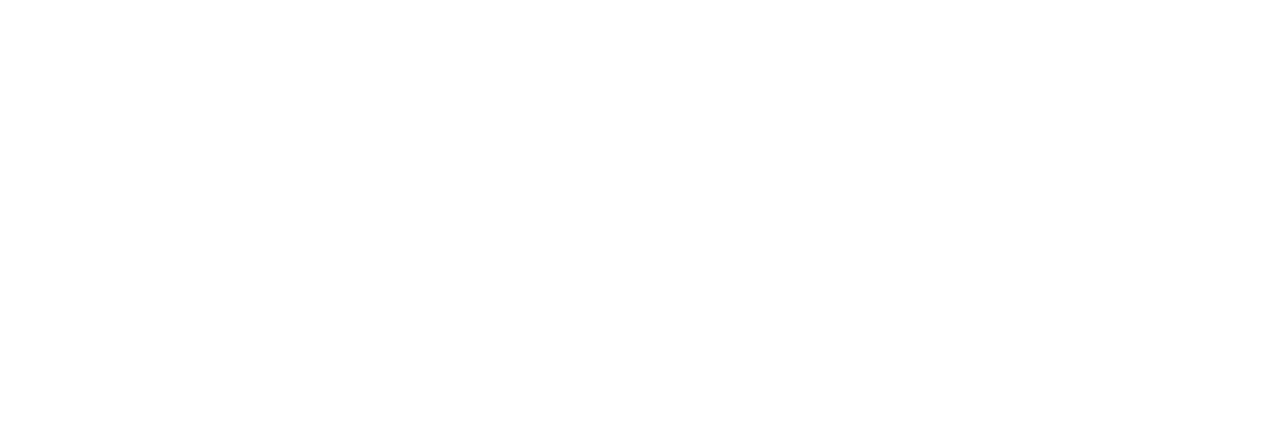
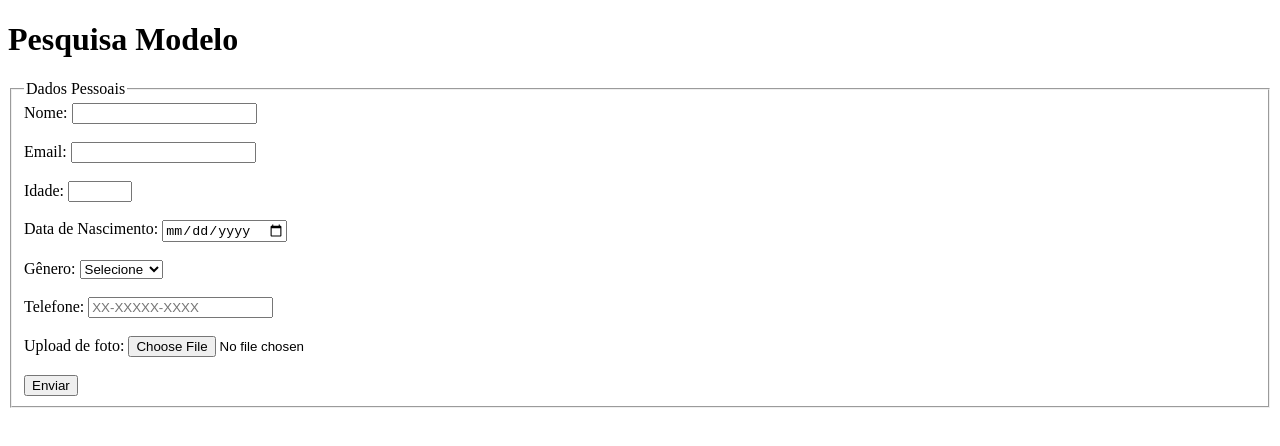
Before and after one commit to kark2223/Pesquisa-modelo, a plain HTML site: page Pesquisa-modelo/index.html in a window 1280 px wide. Drawn offline with Linux system fonts and the light colour scheme.

Commit message:
criar form de dados pessoais

```diff
--- a/Pesquisa-modelo/index.html
+++ b/Pesquisa-modelo/index.html
@@ -3,9 +3,47 @@
 <head>
     <meta charset="UTF-8">
     <meta name="viewport" content="width=device-width, initial-scale=1.0">
+    <link rel="icon" href="Form_icon.png" type="image/png">
     <title>Document</title>
 </head>
 <body>
+   <header>
+        <h1>Pesquisa Modelo</h1>
+    </header>
+    <section>
+        <form action="" method="get">
+            <fieldset>
+                <legend>Dados Pessoais</legend>
+            <label for="userName">Nome:</label>
+            <input type="text" id="userName" name="userName" required><br><br>
 
+            <label for="email">Email:</label>
+            <input type="email" id="email" name="email" required><br><br>
+
+            <label for="userage">Idade:</label>
+            <input type="number" id="userage" name="userage" min="18" max="150" required><br><br>
+
+            <label for="birthDate">Data de Nascimento:</label>
+            <input type="date" id="birthDate" name="birthDate"><br><br>
+
+            <label for="genero">Gênero:</label>
+            <select id="genero" name="genero" required>
+                <option value="">Selecione</option>
+                <option value="masculino">Masculino</option>
+                <option value="feminino">Feminino</option>
+                <option value="outro">Outro</option>
+            </select><br><br>
+
+            <label for="userPhoneNumber" >Telefone:</label>
+            <input type="tel" id="userPhoneNumber" name="userPhoneNumber" pattern="[0-9]{2}-[0-9]{5}-[0-9]{4}" placeholder="XX-XXXXX-XXXX" maxlength="13" required><br><br>
+
+            <label type="file" for="userImage">Upload de foto:</label>
+            <input type="file" id="userImage" name="userImage" accept=".jpg, .jpeg, .png, .pdf"><br><br>
+
+
+            <input type="submit" value="Enviar">
+        </fieldset>
+        </form>
+    </section>
 </body>
 </html>
```
Also changed, not shown: Pesquisa-modelo/Form_icon.png (added), Pesquisa-modelo/img/Form icon.png (added).
